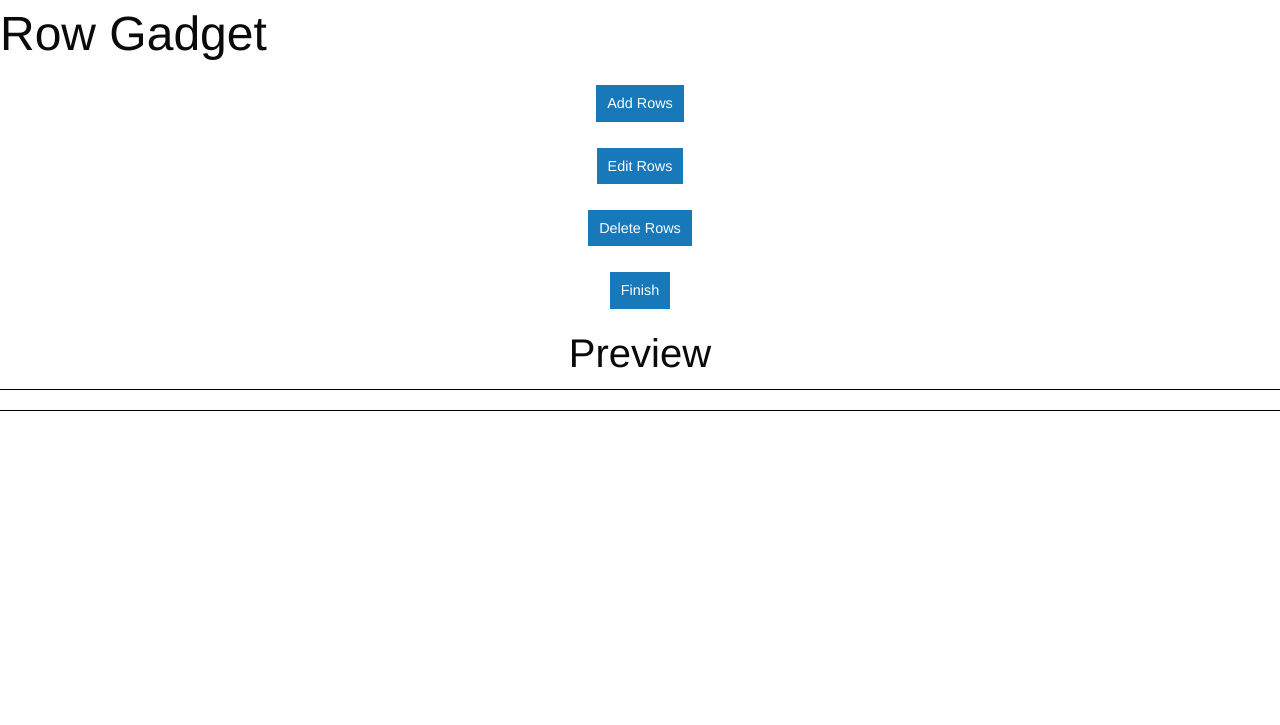
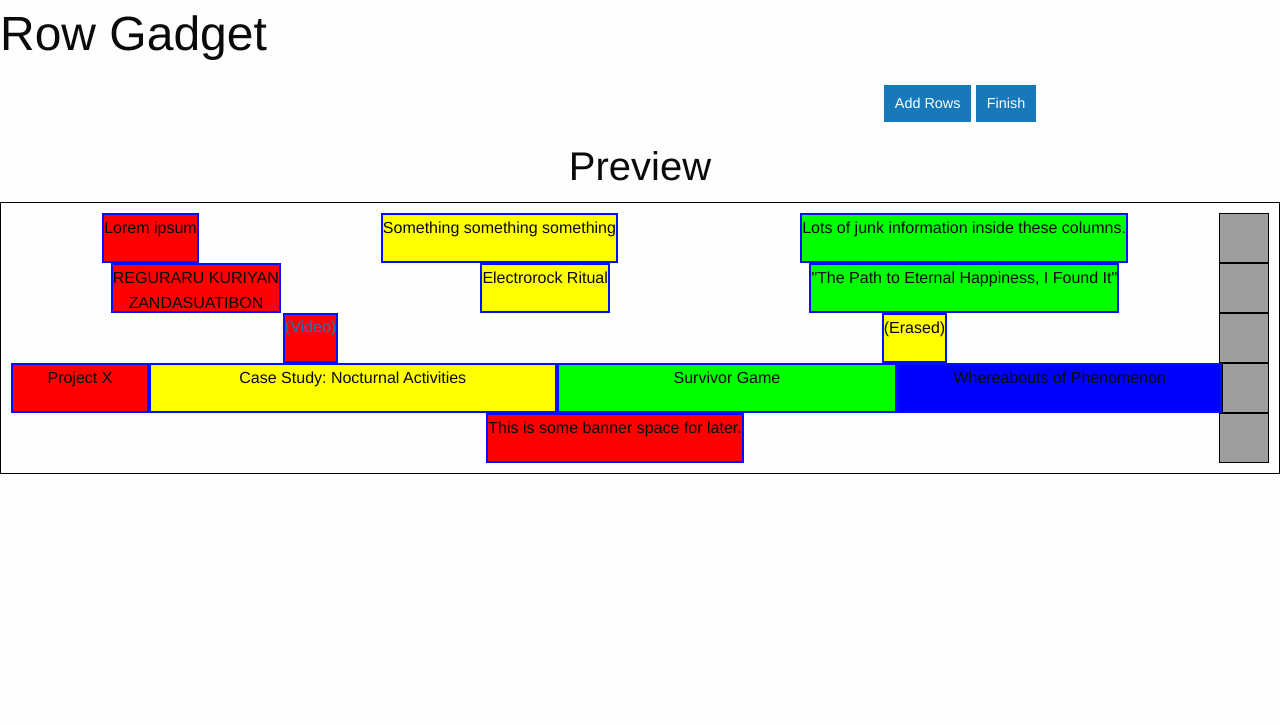
Before and after one commit to Soderberg-Consulting/grid-gadget, a plain HTML site: page gadget.html in a window 1280 px wide. Drawn offline with nearby package versions, Linux system fonts and the light colour scheme; grey boxes are pictures that could not be loaded.

Commit message:
finished configuring gadget configuration

```diff
--- a/gadget.html
+++ b/gadget.html
@@ -5,7 +5,6 @@
 
     <meta charset="utf-8">
 
-    <link rel="stylesheet" href="http://maxcdn.bootstrapcdn.com/bootstrap/3.3.6/css/bootstrap.min.css">
     <link rel="stylesheet" href="https://cdnjs.cloudflare.com/ajax/libs/foundation/6.2.3/foundation.min.css">
     <link rel="stylesheet" href="https://code.jquery.com/ui/1.11.4/themes/smoothness/jquery-ui.css">
     <link rel="stylesheet" href="grid-gadget.css">
@@ -23,23 +22,14 @@
         <h1>Row Gadget</h1>
 
         <div id="buttonControl" class="row">
-            <div class="column small-3">
+            <div class="column small-6 small-offset-6">
                 <button class="button" id="rowAdd">Add Rows</button>
-            </div>
-            <div class="column small-3">
-                <button class="button" id="rowEdit">Edit Rows</button>
-            </div>
-            <div class="column small-3">
-                <button class="button" id="rowDelete">Delete Rows</button>
-            </div>
-            <div class="column small-3">
                 <button class="button" id="rowConfirm">Finish</button>
             </div>
         </div>
 
         <div id="rowGenerator" class="row">
             <div class="column medium-4">
-                <h3>Insert a New Row</h3>
                 <p><strong>Columns:</strong>
                 <select name="cols" id="cols">
                     <option value="1">1 (100%)</option>
@@ -67,8 +57,81 @@
 
         <div id="display" class="row">
             <h2>Preview</h2>
-            <div id="preview" class="column small-12">
+            <div id="preview" class="sortable column small-12">
 
+            </div>
+        </div>
+
+        <div id="testRows">
+            <div class="row" id="preview1">
+                <div class="column medium-3 gg-col">
+                    <p>Lorem ipsum</p>
+                </div>
+                <div class="column medium-3 gg-col">
+                    <p>Something something something</p>
+                </div>
+                <div class="column medium-6 gg-col">
+                    <p>Lots of junk information inside these columns.</p>
+                    <p>Coming soon!</p>
+                </div>
+            </div>
+            <div class="row" id="preview2">
+                <div class="column medium-3 gg-col">
+                    <p>REGURARU KURIYAN<br>
+                       ZANDASUATIBON<br>
+                       REGATORUARUBAN<br>
+                       ZANDORAIMORU</p>
+                    <p>REGURARU KURIYAN<br>
+                       ZANDASUATIBON<br>
+                       REGATORUARUBAN<br>
+                       ZANDORAIMORU</p>
+                    <p>REGURARU KURIYAN<br>
+                       ZANDASUATIBON<br>
+                       REGATORUARUBAN<br>
+                       ZANDORAIMORU</p>
+                    <p>REGURARU KURIYAN<br>
+                       ZANDASUATIBON<br>
+                       REGATORUARUBAN<br>
+                       ZANDORAIMORU</p>
+                </div>
+                <div class="column medium-6 gg-col">
+                    <p>Electrorock Ritual</p>
+                </div>
+                <div class="column medium-3 gg-col">
+                    <p>"The Path to Eternal Happiness, I Found It"</p>
+                </div>
+            </div>
+            <div class="row" id="preview3">
+                <div class="column medium-6 gg-col">
+                    <a href="https://www.youtube.com/watch?v=Y9G20wV0KHE">(Video)</a>
+                </div>
+                <div class="column medium-6 gg-col">
+                    <p>(Erased)</p>
+                    <p>:re:re</p>
+                </div>
+            </div>
+            <div class="row" id="preview4">
+                <div class="column medium-3 gg-col">
+                    <p>Project X</p>
+                    <p>Genetic twin studies</p>
+                </div>
+                <div class="column medium-3 gg-col">
+                    <p>Case Study: Nocturnal Activities</p>
+                    <p>Differences in fMRI scans during daytime and night activities.</p>
+                </div>
+                <div class="column medium-3 gg-col">
+                    <p>Survivor Game</p>
+                    <p>Live broadcast of contestants in survival situations.</p>
+                </div>
+                <div class="column medium-3 gg-col">
+                    <p>Whereabouts of Phenomenon</p>
+                    <p>Group needed to study atypical sky phenomena.</p>
+                </div>
+            </div>
+            <div class="row" id="preview5">
+                <div class="column medium-12 gg-col">
+                    <p>This is some banner space for later.</p>
+                </div>
             </div>
         </div>
     </div>
--- a/grid-gadget.css
+++ b/grid-gadget.css
@@ -1,15 +1,31 @@
-#preview {
-    margin: auto;
-    padding: 10px;
-}
-
 #preview, #previewNew {
     border: 1px #000000 solid;
     overflow: hidden;
     text-align: center;
+}
+
+#preview {
+    margin: auto;
+    padding: 10px;
+    max-height: 400px;
+    overflow-y: scroll;
+}
+
+#preview .row.row {
+    width: 100%;
+    margin: 0;
     display: flex;
-    flex-wrap: wrap;
     justify-content: center;
+}
+
+#preview .delete {
+    height: 50px;
+    width: 50px;
+    background-color: #45abcd;
+    border: 1px #000000 solid;
+    background-image: url('https://cdn2.iconfinder.com/data/icons/filled-icons/493/x-128.png');
+    background-size: cover;
+    content: attr(preview);
 }
 
 #display h2, #buttonControl, #rowGenerator {
@@ -24,10 +40,6 @@
 #rowGenerator .column.medium-4 {
     display: none;
     border: 1px #000000 solid;
-}
-
-#preview .row.row {
-    width: 100%;
 }
 
 /* For v1 testing purposes. */
@@ -60,11 +72,15 @@
 }
 
 .gg-col {
-    min-height: 100px;
+    height: 50px;
     margin: auto;
     min-width: 3em;
     padding: 0;
     overflow: hidden;
+}
+
+#preview .gg-col {
+    border: 2px #000fff solid;
 }
 
 .gg-col input {
--- a/grid-gadget.js
+++ b/grid-gadget.js
@@ -3,7 +3,16 @@
 */
 $(document).ready(function(){
     /* Loads up the preview screen. */
-    var srcContent = $('#testRow').html();//gadget.
+    var srcContent = $('#testRows').html();//gadget.oucGetSourceContent();;
+    $('#preview').html(srcContent);
+
+    /* For each column, add in a delete. */
+    $('#preview .row').each(function(i) {
+        $(this).append('<div class="delete"></div>');
+    });
+
+    /* Sets up selectors. */
+    $('#preview').sortable().disableSelection();
 
     /* Button functions. */
     $('#rowAdd').on('click', function() {
@@ -11,14 +20,6 @@ $(document).ready(function(){
         $('#rowGenerator .column.medium-4').toggle(1000);
         $('[name=cols').val(1);
         $('#previewNew').html('<div class="column small-12 gg-col"><!-- com.omniupdate.div label="contentcol1" group="Everyone" button="707" --><!-- ouc:editor csspath="/z-omniupdate/css/style.css" cssmenu="/z-omniupdate/css/style.txt" width="484"/ --><!-- /com.omniupdate.div --></div>');
-    });
-
-    $('#rowEdit').on('click', function() {
-        alert("Moving rows!");
-    });
-
-    $('#rowDelete').on('click', function() {
-        alert("Deleting rows!");
     });
 
     $('#rowConfirm').on('click', function() {
@@ -31,7 +32,10 @@ $(document).ready(function(){
         content = content.replace(/small/g, "medium");//.replace(/ gg-col/g, "");
         content = '<div class="row">' + content + '</div>';
         $('#preview').append(content);
-        $('#rowGenerator .column.medium-4').toggle(1000);
+    });
+
+    $('.sortable').on('click', '.delete', function() {
+        $(this).parent().remove();
     });
 
     /* Changes the number of columns in the preview new row display. */
@@ -98,6 +102,7 @@ $(document).ready(function(){
                 stringHTML += column.replace(/col1/g, colI);
             }
         }
+        stringHTML += '<div class="delete"></div>';
         $('#previewNew').html(stringHTML);
     });
 });
```
Also changed, not shown: config.xml (+1 -12 lines).
